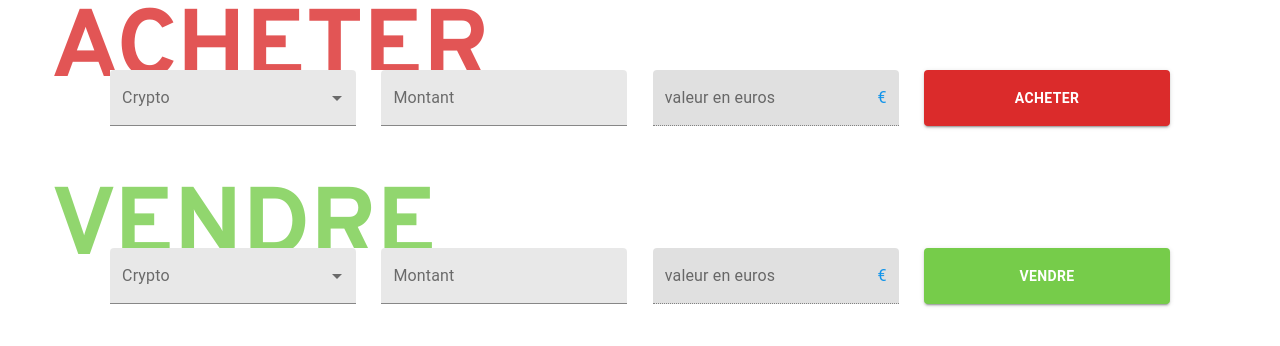
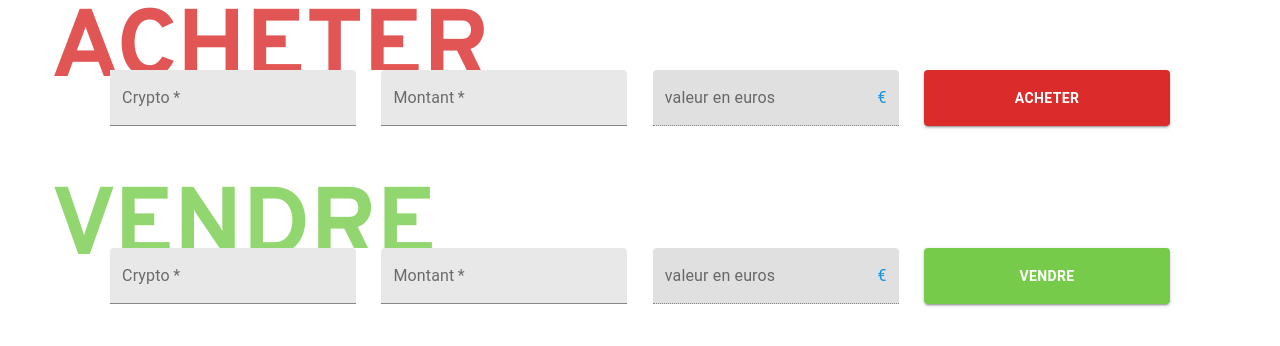
Before and after one commit to Jef-io/crypto-wallet-app, a React (Create React App) app: page /trading in a window 1280 px wide. Shown: the part 268-614 px from the top of the page. Built offline with nearby package versions, Linux system fonts and the light colour scheme.

Commit message:
en fait non j'ai fait une search bar

```diff
--- a/src/components/Deal.js
+++ b/src/components/Deal.js
@@ -4,15 +4,16 @@ import TextFieldEuros from './TextFieldEuros'
 import BasicTextField from './TextField'
 import CustomizedButton from './Button'
 import SelectField from './SelectField'
+import SearchBar from './SearchBar'
 
 export default function Deal ({buttonName, buttonColor}) {
 
     return (
         <article>
             <form>
-                <SelectField
+                <SearchBar
                     label="Crypto"
-                    options = {['BTC','DOGE']}
+                    suggestions = {['BTC','DOGE']}
                 />
                 <BasicTextField label="Montant"/>
                 <TextFieldEuros/>
--- /dev/null
+++ b/src/components/SearchBar.js
@@ -0,0 +1,75 @@
+import React, { useState, useRef } from "react";
+import Grow from '@material-ui/core/Grow';
+import Paper from '@material-ui/core/Paper';
+import Popper from '@material-ui/core/Popper';
+import MenuItem from '@material-ui/core/MenuItem';
+import MenuList from '@material-ui/core/MenuList';
+import ClickAwayListener from '@material-ui/core/ClickAwayListener';
+import { ThemeProvider } from '@material-ui/styles'
+import { BlueTheme } from '../css/CustomTheme'
+import TextField from '@material-ui/core/TextField';
+
+const SearchBar = ({label,suggestions}) => {
+
+  const [filteredSuggestions, setFilteredSuggestions] = useState([]);
+  const [open, setOpen] = useState(false);
+  const anchorRef = useRef(null);
+
+  const onUserInput = (value) => {
+    const filteredSuggestion = suggestions.filter(
+      suggestion => suggestion.toLowerCase().indexOf(value.toLowerCase()) > -1
+    );
+    setFilteredSuggestions([...filteredSuggestion]);
+    setOpen(true);
+  }
+
+  const handleClose = (event) => {
+    if (anchorRef.current && anchorRef.current.contains(event.target)) {
+      return;
+    }
+
+    setOpen(false);
+  };
+
+  return (
+    <ThemeProvider theme={BlueTheme}>
+      <TextField
+        color="primary"
+        label={label}
+        variant="filled"
+        disableUnderline
+        required
+        ref={anchorRef}
+        aria-controls={open ? "menu-list-grow" : undefined}
+        aria-haspopup="true"
+        onChange={(e) => onUserInput(e.target.value)}
+      />
+      <Popper
+        open={open}
+        anchorEl={anchorRef.current}
+        role={undefined}
+        transition disablePortal
+        placement="bottom-start"
+      >
+        {({ TransitionProps}) => (
+          <Grow
+            {...TransitionProps}
+          >
+            <Paper>
+              <ClickAwayListener onClickAway={handleClose}>
+                <MenuList id="menu-list-grow">
+                  {
+                    filteredSuggestions.map((value) =>
+                      <MenuItem onClick={() => handleClose()}>{value}</MenuItem>
+                    )
+                  }
+                </MenuList>
+              </ClickAwayListener>
+            </Paper>
+          </Grow>
+        )}
+      </Popper>
+    </ThemeProvider>
+  )
+}
+export default SearchBar;
--- a/src/components/SelectField.js
+++ b/src/components/SelectField.js
@@ -6,6 +6,7 @@ import Select from "@material-ui/core/Select";
 
 import { ThemeProvider } from '@material-ui/styles';
 import { BlueTheme } from '../css/CustomTheme'
+import { Opacity } from "@material-ui/icons";
 
 export default function SelectField ({label, options, onChange}) {
 
@@ -15,6 +16,11 @@ export default function SelectField ({label, options, onChange}) {
         setOption(event.target.value);
         if (onChange) onChange(event);
     };
+
+    const style = {
+        // backgroundColor: "white",
+        // border : "1px solid #41a9ee",
+    }
 
     return (
         <ThemeProvider theme={BlueTheme}>
@@ -30,6 +36,9 @@ export default function SelectField ({label, options, onChange}) {
                         name: {label},
                         id: "select",
                     }}
+                    disableUnderline
+                    style={style}
+                    required
                 >
                     <option aria-label="None" value="" />
                     {options.map((option, id) => (
--- a/src/components/TextField.js
+++ b/src/components/TextField.js
@@ -8,7 +8,7 @@ export default function BasicTextField ({label}) {
 
   return (
     <ThemeProvider theme={BlueTheme}>
-      <TextField color="primary" label={label} variant="filled" />
-      </ThemeProvider>
+      <TextField color="primary" label={label} variant="filled" disableUnderline required/>
+    </ThemeProvider>
   );
 }
--- a/src/css/trading.css
+++ b/src/css/trading.css
@@ -15,7 +15,3 @@
     gap : 0 2vw ;
     background-color: white;
 }
-
-/* .Trading section {
-    margin-bottom: 10vh;
-} */
```
